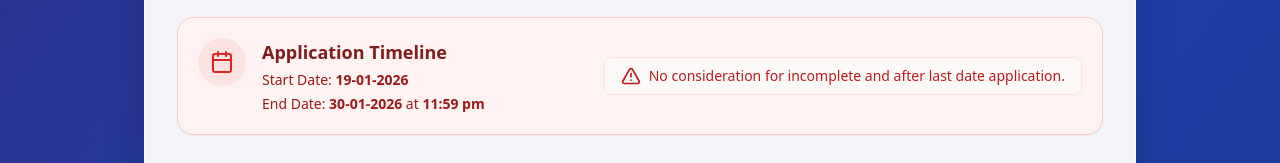
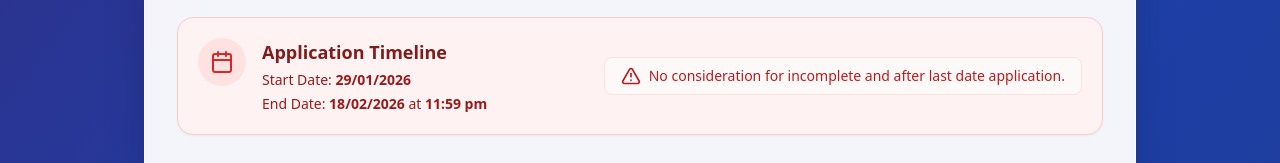
Before and after one commit to ashutosh050595/CTAC_Webapp, a React (Vite) app: page / in a window 1280 px wide. Shown: the part 539-702 px from the top of the page. Built offline with nearby package versions, Linux system fonts and the light colour scheme.

Commit message:
Update application deadline and timeline dates

```diff
--- a/App.tsx
+++ b/App.tsx
@@ -14,7 +14,7 @@ const ADMIN_SHEET_URL = "https://docs.google.com/spreadsheets/d/1yA_v8D9zKk-WpZk
 
 // Deadline Configuration
 const DEADLINE_CONFIG = {
-  deadlineDate: '2026-01-30', // February 02, 2026
+  deadlineDate: '2026-02-18', // February 18, 2026
   deadlineTime: '23:59:59', // 11:59 PM
   timezone: 'IST',
   expiredMessage: 'Deadline to submit the application has ended. You cannot submit it now.',
@@ -735,8 +735,8 @@ function App() {
                       <div>
                         <h3 className="font-bold text-red-900 text-lg">Application Timeline</h3>
                         <div className="text-red-800 text-sm mt-1 space-y-1">
-                          <p>Start Date: <span className="font-bold">19-01-2026</span></p>
-                          <p>End Date: <span className="font-bold">30-01-2026</span> at <span className="font-bold">11:59 pm</span></p>
+                          <p>Start Date: <span className="font-bold">29/01/2026</span></p>
+                          <p>End Date: <span className="font-bold">18/02/2026</span> at <span className="font-bold">11:59 pm</span></p>
                         </div>
                       </div>
                   </div>
```
